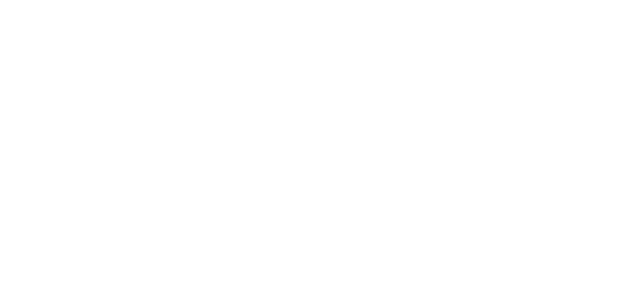
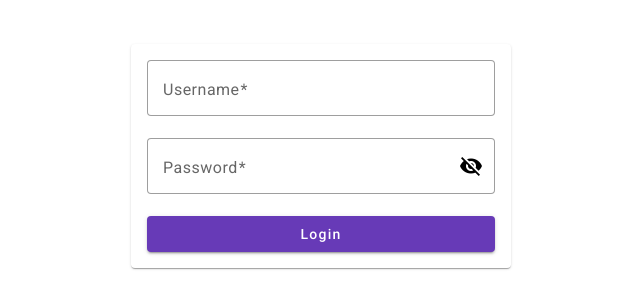
Before and after one commit to akosiJ/HRIS, an Angular app: page /login in a window 1280 px wide. Before the commit this address led to /. Shown: the part 244-552 px from the top of the page, without its empty margins (319-959 px from the left). Built offline with nearby package versions, Linux system fonts and the light colour scheme.

Commit message:
added login-page and components, added auth service

```diff
--- a/src/app/app.routes.ts
+++ b/src/app/app.routes.ts
@@ -1,3 +1,18 @@
 import { Routes } from '@angular/router';
+import { LandingPageComponent } from './landing-page/landing-page.component';
+import { AdminPageComponent } from './admin-page/admin-page.component';
+import { AuthGuardService } from './auth-guard.service';
+import { LoginPageComponent } from './login-page/login-page.component';
 
-export const routes: Routes = [];
+export const routes: Routes = [
+  { path: '', component: LandingPageComponent },
+  {
+    path: 'admin',
+    component: AdminPageComponent,
+    canActivate: [AuthGuardService],
+  },
+  {
+    path: 'login',
+    component: LoginPageComponent,
+  },
+];
--- a/src/app/auth-guard.service.ts
+++ b/src/app/auth-guard.service.ts
@@ -1,9 +1,38 @@
 import { Injectable } from '@angular/core';
+import {
+  ActivatedRouteSnapshot,
+  Router,
+  RouterStateSnapshot,
+  UrlTree,
+} from '@angular/router';
+import { Observable } from 'rxjs';
 
 @Injectable({
-  providedIn: 'root'
+  providedIn: 'root',
 })
 export class AuthGuardService {
+  constructor(private router: Router) {}
 
-  constructor() { }
+  canActivate(
+    route: ActivatedRouteSnapshot,
+    state: RouterStateSnapshot
+  ):
+    | Observable<boolean | UrlTree>
+    | Promise<boolean | UrlTree>
+    | boolean
+    | UrlTree {
+    if (this.byPass()) {
+      const urlTree = this.router.createUrlTree([
+        '',
+        { reason: 'not-authenticated' },
+      ]);
+      console.log('something');
+      return urlTree;
+    }
+    return true;
+  }
+
+  byPass = () => {
+    return false;
+  };
 }
--- a/src/app/landing-page/landing-page.component.html
+++ b/src/app/landing-page/landing-page.component.html
@@ -1 +1,10 @@
-<p>landing-page works!</p>
+<mat-toolbar>
+  <span>HRIS</span>
+  <button mat-icon-button class="" aria-label="icon-button with login">
+    <mat-icon>login</mat-icon>
+  </button>
+</mat-toolbar>
+
+<div class="main-page-container">
+  <p>landing-page works!</p>
+</div>
--- /dev/null
+++ b/src/app/login-page/login-page.component.html
@@ -0,0 +1,40 @@
+<div class="login-page-container">
+  <mat-card class="card-container">
+    <mat-card-content class="">
+      <form class="form-container" [formGroup]="loginForm" (ngSubmit)="login()">
+        <mat-form-field class="example-full-width" appearance="outline">
+          <mat-label>Username</mat-label>
+          <input
+            matInput
+            placeholder="Username"
+            formControlName="username"
+            required
+          />
+        </mat-form-field>
+
+        <mat-form-field class="example-full-width" appearance="outline">
+          <mat-label>Password</mat-label>
+          <input
+            [type]="hide ? 'password' : 'text'"
+            matInput
+            placeholder="Password"
+            formControlName="password"
+            required
+          />
+          <button
+            type="button"
+            mat-icon-button
+            matSuffix
+            (click)="hide = !hide"
+            [attr.aria-label]="'Hide password'"
+            [attr.aria-pressed]="hide"
+          >
+            <mat-icon>{{ hide ? "visibility_off" : "visibility" }}</mat-icon>
+          </button>
+        </mat-form-field>
+
+        <button mat-raised-button color="primary">Login</button>
+      </form>
+    </mat-card-content>
+  </mat-card>
+</div>
--- /dev/null
+++ b/src/app/login-page/login-page.component.scss
@@ -0,0 +1,15 @@
+.login-page-container {
+  display: grid;
+  align-items: center;
+  justify-items: center;
+  height: 100%;
+}
+
+.card-container {
+  width: 380px;
+}
+
+.form-container {
+  display: flex;
+  flex-direction: column;
+}
--- /dev/null
+++ b/src/app/login-page/login-page.component.ts
@@ -0,0 +1,43 @@
+import { Component } from '@angular/core';
+import { MatSelectModule } from '@angular/material/select';
+import { MatInputModule } from '@angular/material/input';
+import { MatFormFieldModule } from '@angular/material/form-field';
+import { MatCardModule } from '@angular/material/card';
+import { MatButtonModule } from '@angular/material/button';
+import { MatIconModule } from '@angular/material/icon';
+import {
+  FormBuilder,
+  FormGroup,
+  Validators,
+  ReactiveFormsModule,
+} from '@angular/forms';
+@Component({
+  selector: 'app-login-page',
+  standalone: true,
+  imports: [
+    MatSelectModule,
+    MatInputModule,
+    MatFormFieldModule,
+    MatCardModule,
+    MatButtonModule,
+    MatIconModule,
+    ReactiveFormsModule,
+  ],
+  templateUrl: './login-page.component.html',
+  styleUrl: './login-page.component.scss',
+})
+export class LoginPageComponent {
+  hide = true;
+  loginForm: FormGroup;
+
+  constructor(private fb: FormBuilder) {
+    this.loginForm = this.fb.group({
+      username: ['', Validators.required],
+      password: ['', Validators.required],
+    });
+  }
+  ngOnInit() {}
+  login() {
+    console.log(this.loginForm.value?.username);
+  }
+}
```
Also changed, not shown: src/app/db/auth.service.ts (added, +9 -0 lines), src/app/landing-page/landing-page.component.ts (+6 -6 lines), src/styles.scss (+8 -3 lines), 2 other files (tests, documents, lock files or other folders).
